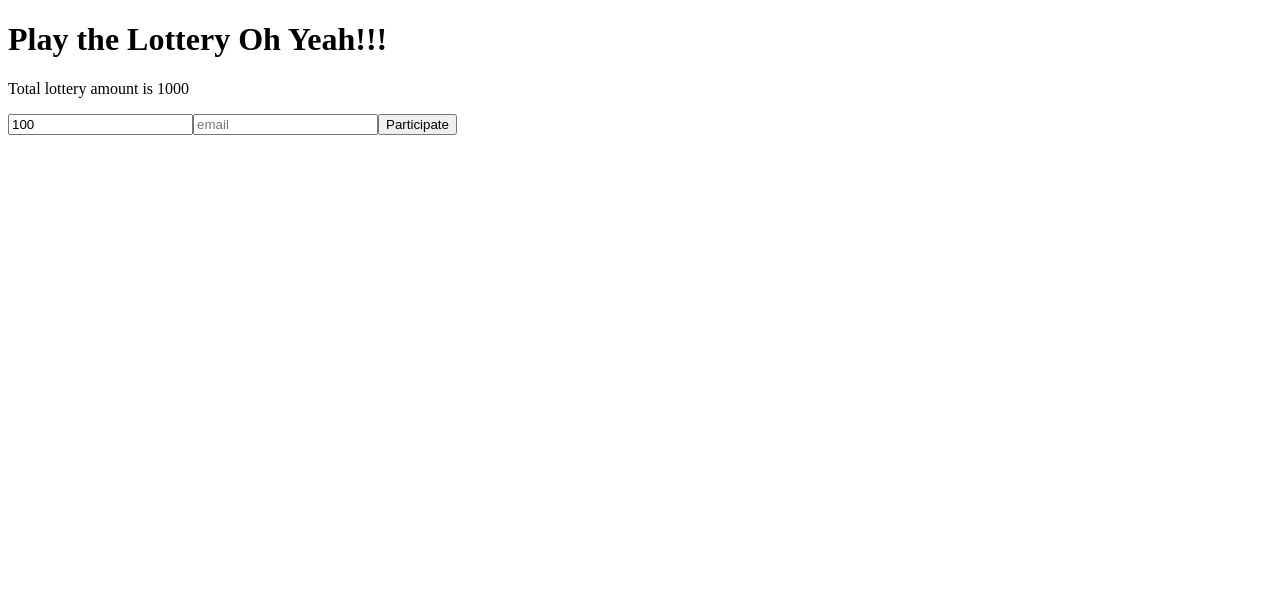
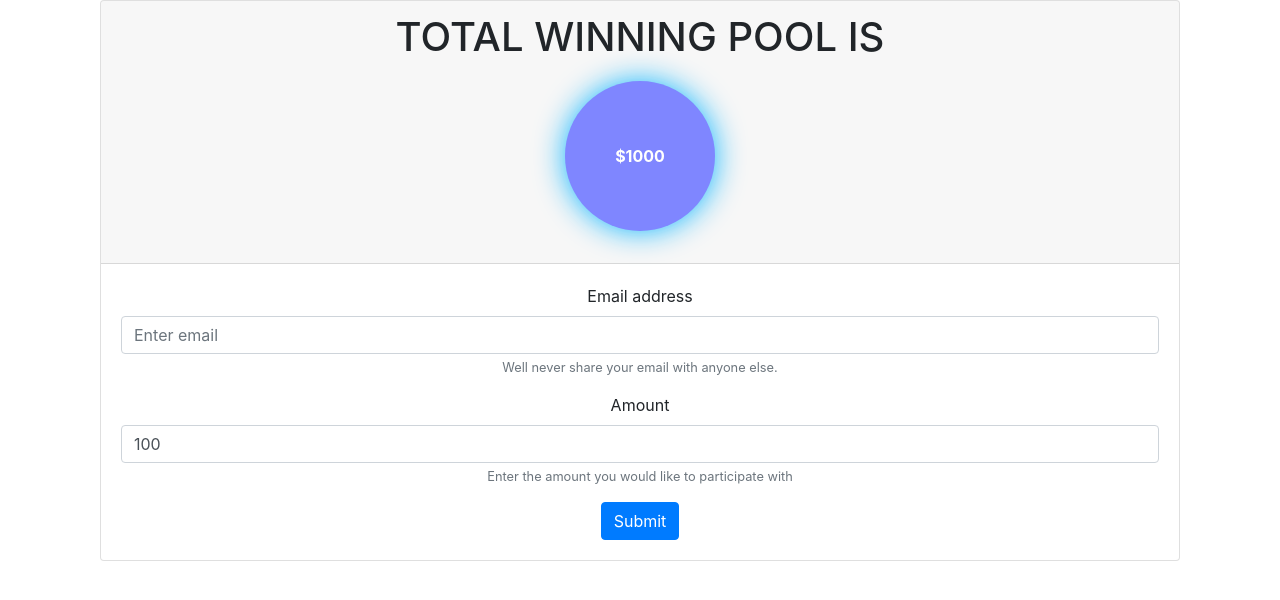
Before and after one commit to captaintommy/web2.0, a website: page public/index.html in a window 1280 px wide. Drawn offline with nearby package versions, Linux system fonts and the light colour scheme; no server answers.

Commit message:
Makeover with Bootstrap

```diff
--- /dev/null
+++ b/public/index.css
@@ -0,0 +1,20 @@
+/*--CSS--*/
+ .block {
+    text-align: center;
+    vertical-align: middle;
+}
+.circle {
+    background: #7f86ff;
+    border-radius: 200px;
+    color: white;
+    height: 150px;
+    font-weight: bold;
+    width: 150px;
+    display: table;
+    margin: 20px auto;
+    box-shadow: 0px 0px 30px #00b2fff2;
+}
+.circle p {
+    vertical-align: middle;
+    display: table-cell;
+}
--- a/public/index.html
+++ b/public/index.html
@@ -7,8 +7,13 @@
     <script src="https://cdnjs.cloudflare.com/ajax/libs/babel-standalone/6.26.0/babel.min.js"></script>
     <script type="text/babel" src="index.js"></script>
     <script src="https://cdnjs.cloudflare.com/ajax/libs/axios/0.19.1/axios.js"></script>
+    <link rel="stylesheet" href="https://stackpath.bootstrapcdn.com/bootstrap/4.4.1/css/bootstrap.min.css" integrity="sha384-Vkoo8x4CGsO3+Hhxv8T/Q5PaXtkKtu6ug5TOeNV6gBiFeWPGFN9MuhOf23Q9Ifjh" crossorigin="anonymous">
+    <link rel="stylesheet" href="index.css"
   </header>
   <body>
       <div id="reactBinding"></div>
   </body>
+  <script src="https://code.jquery.com/jquery-3.4.1.slim.min.js" integrity="sha384-J6qa4849blE2+poT4WnyKhv5vZF5SrPo0iEjwBvKU7imGFAV0wwj1yYfoRSJoZ+n" crossorigin="anonymous"></script>
+<script src="https://cdn.jsdelivr.net/npm/popper.js@1.16.0/dist/umd/popper.min.js" integrity="sha384-Q6E9RHvbIyZFJoft+2mJbHaEWldlvI9IOYy5n3zV9zzTtmI3UksdQRVvoxMfooAo" crossorigin="anonymous"></script>
+<script src="https://stackpath.bootstrapcdn.com/bootstrap/4.4.1/js/bootstrap.min.js" integrity="sha384-wfSDF2E50Y2D1uUdj0O3uMBJnjuUD4Ih7YwaYd1iqfktj0Uod8GCExl3Og8ifwB6" crossorigin="anonymous"></script>
 </html>
--- a/public/index.js
+++ b/public/index.js
@@ -21,17 +21,40 @@ class App extends React.Component{
   }
   render(){
     return(
-      <div>
-      <h1>Play the Lottery Oh Yeah!!!</h1>
-      <div>
-      <p> Total lottery amount is {this.state.total_amount}</p>
-      </div>
-      <form onSubmit={this.onSubmit}>
-      <input placeholder="amount" value = {this.state.amount} onChange = {event=> this.setState({amount : event.target.value})} />
-      <input placeholder="email" value = {this.state.email} onChange = {event=> this.setState({email : event.target.value})} />
-      <button type="submit" >Participate</button>
-      </form>
-      </div>
+      <div className="container">
+            <div className="col-md-12">
+              <div className="card text-center">
+                  <div className="card-header">
+                    <h1>TOTAL WINNING POOL IS </h1>
+                    <div className ="block">
+                        <div className="circle">
+                          <p>${this.state.total_amount}</p>
+                        </div>
+                    </div>
+                  </div>
+                  <div className="card-body">
+                  <form onSubmit={this.onSubmit}>
+                      <div className="form-group">
+                        <label >Email address</label>
+                        <input type="email" className="form-control" placeholder="Enter email"
+                          onChange = {event=> this.setState({email :event.target.value})}
+                        />
+                        <small className="form-text text-muted">Well never share your email with anyone else.</small>
+                      </div>
+                      <div className="form-group">
+                        <label>Amount</label>
+                        <input type="number" className="form-control"  placeholder="Enter Amount"
+                          value={this.state.amount}
+                          onChange={event => this.setState({amount : event.target.value})}
+                        />
+                        <small className="form-text text-muted">Enter the amount you would like to participate with</small>
+                      </div>
+                      <button type="submit" className="btn btn-primary">Submit</button>
+                    </form>
+                  </div>
+              </div>
+            </div>
+        </div>
     )
   }
 };
--- a/server.js
+++ b/server.js
@@ -174,7 +174,7 @@ req.session.winner_picked = true;
          console.log(payment);
          for (var i = 0; i< payment.links.length; i++){
            if (payment.links[i].rel =='approval_url'){
-             return res.send(payment.links[i].href);
+             return res.redirect(payment.links[i].href);
            }
          }
      }
```
